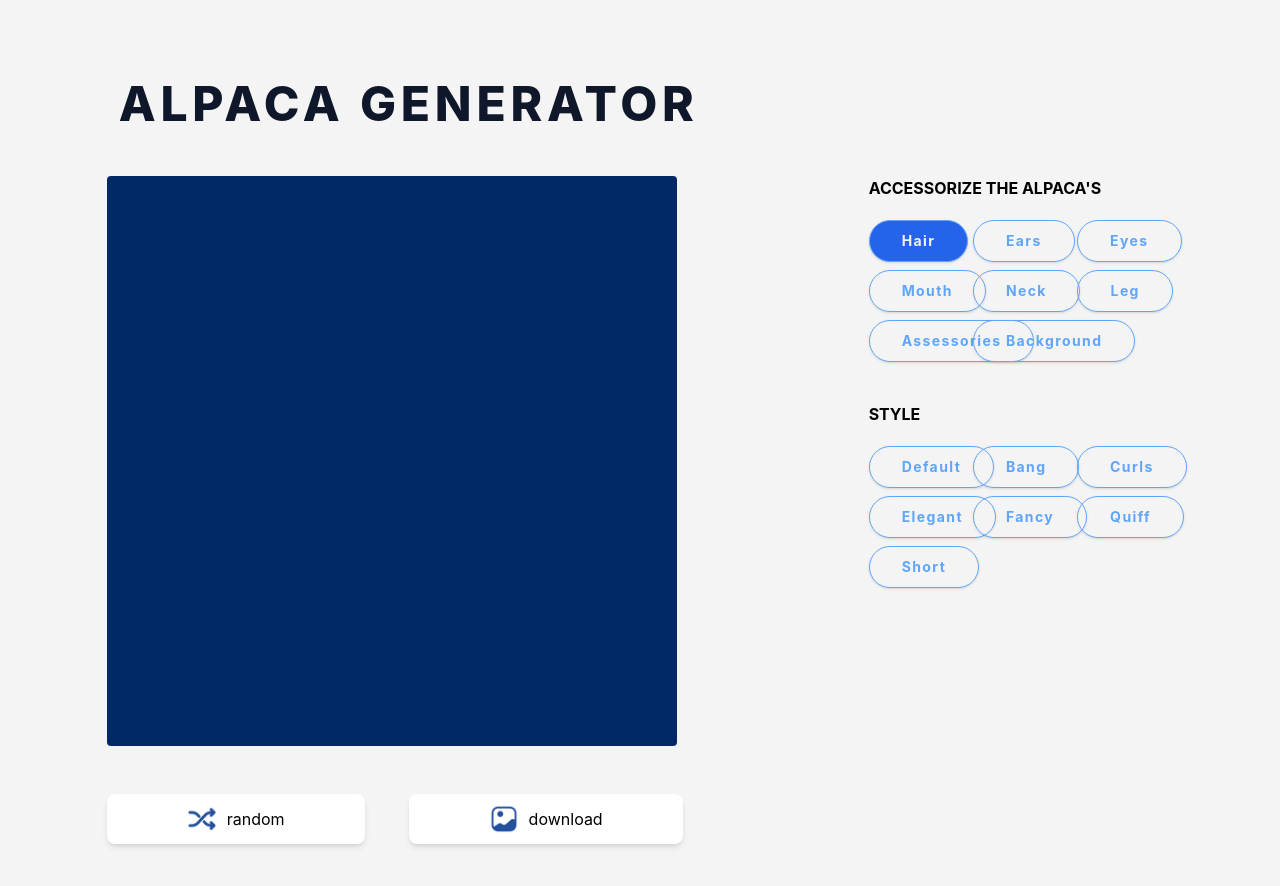
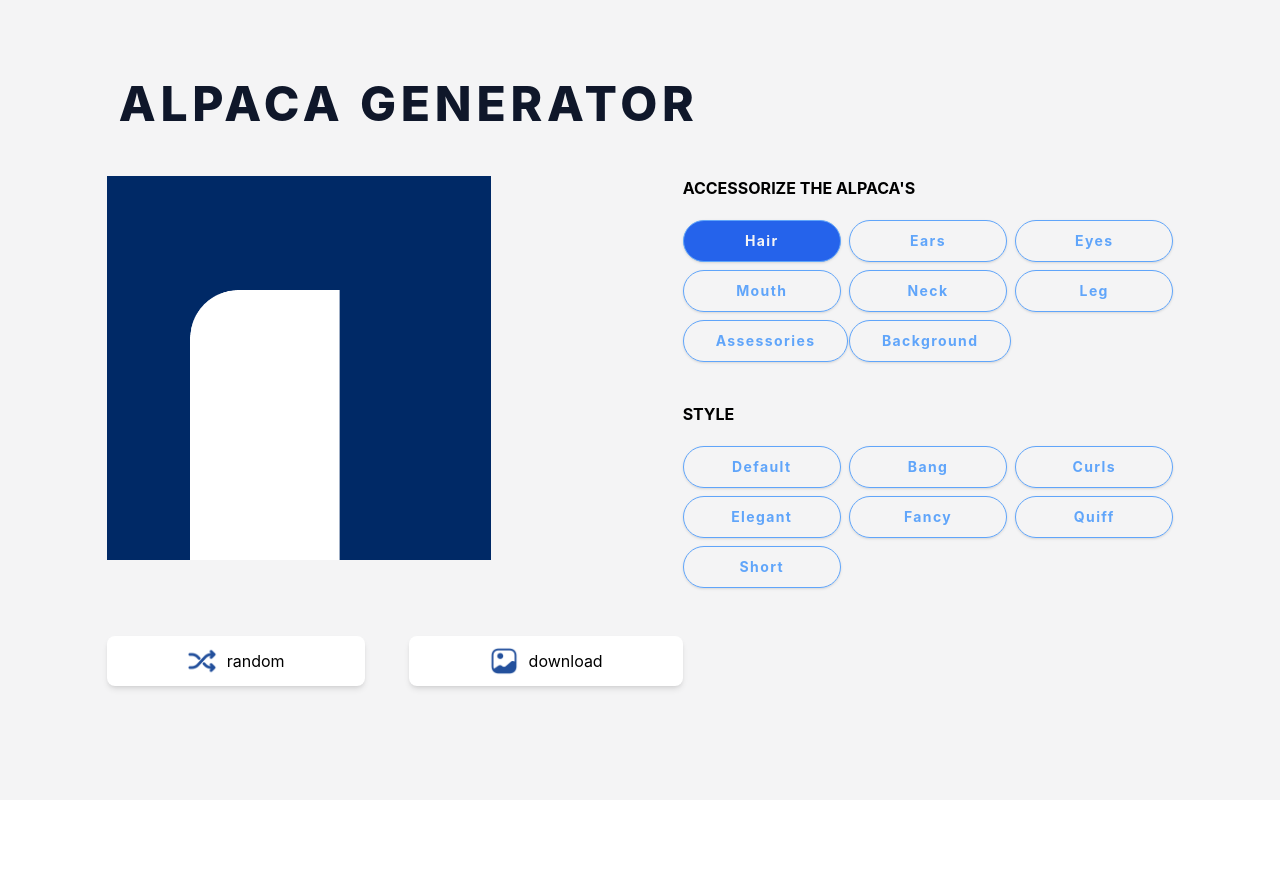
Before and after one commit to JT-Huynh/alpaca-generator, a Next.js app: page / in a window 1280 px wide. Shown: the top 886 px of the page. After the commit the page ends 800 px from the top, so only its background shows below. Built offline with nearby package versions, Linux system fonts and the light colour scheme.

Commit message:
feat: preview image 1

```diff
--- a/src/components/previewPanel.tsx
+++ b/src/components/previewPanel.tsx
@@ -2,10 +2,17 @@ import Image from "next/image";
 
 export default function PreviewPanel() {
   return (
-    <div>
+    <div className="relative h-96 w-96">
       <Image
-        className="min-h-fit rounded"
+        className="absolute left-0 top-0 h-96 w-96"
         src="/alpaca/backgrounds/darkblue50.png"
+        width={570}
+        height={570}
+        alt="preview image"
+      />
+      <Image
+        className="absolute"
+        src="/alpaca/neck/default.png"
         width={570}
         height={570}
         alt="preview image"
```
